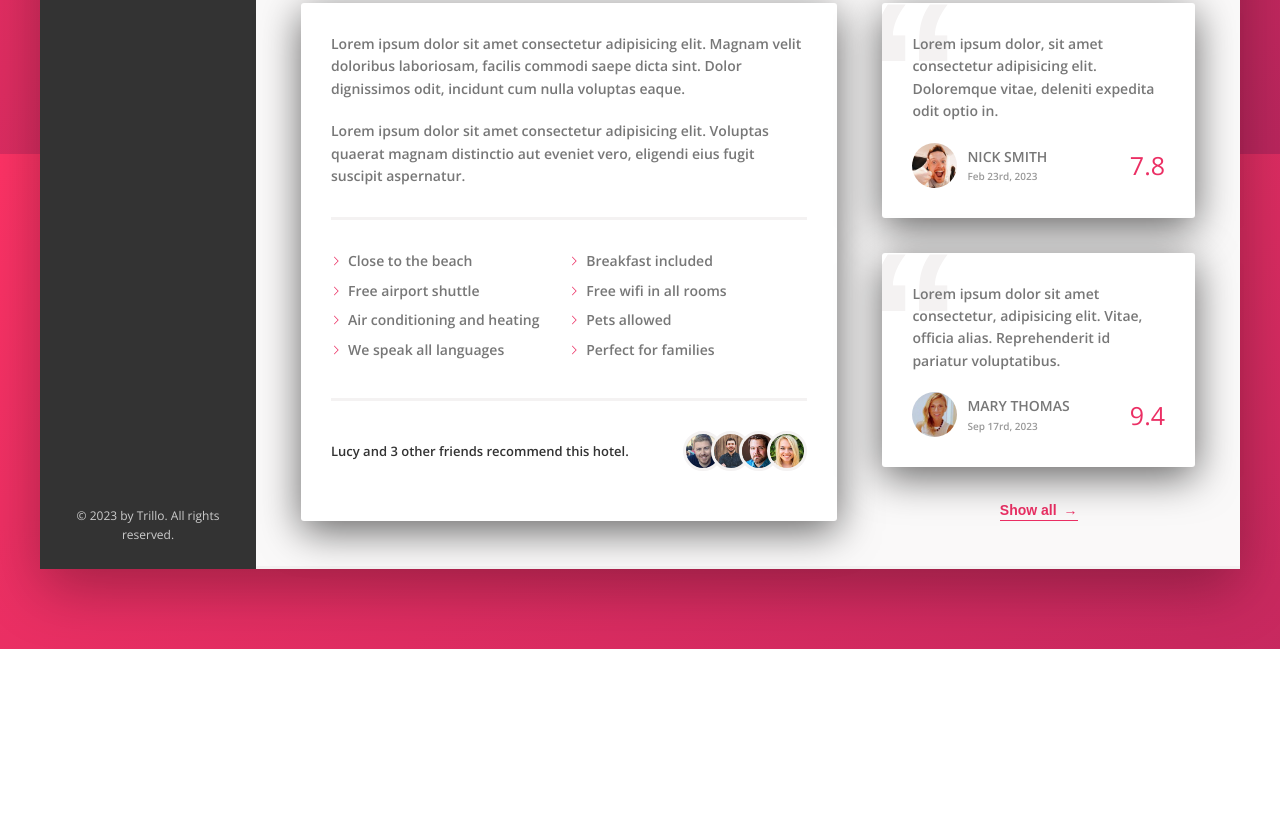
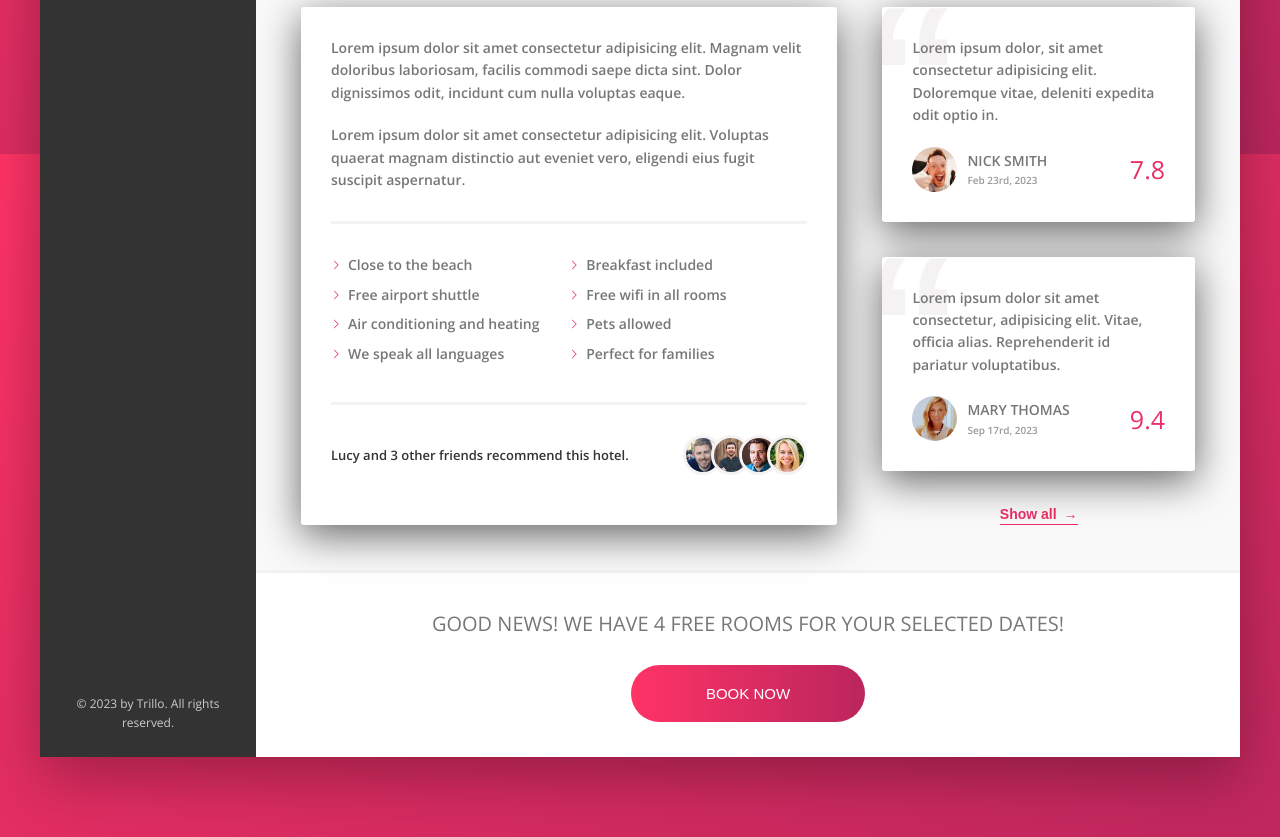
Before and after one commit to nadirozsoy/Trillo, a website: page index.html in a window 1280 px wide. Shown: the part 646-1483 px from the top of the page. Before the commit the page ends 1295 px from the top, so only its background shows below. Drawn offline with nearby package versions, Linux system fonts and the light colour scheme.

Commit message:
Added | cta

```diff
--- a/assets/scss/components/_button.scss
+++ b/assets/scss/components/_button.scss
@@ -28,3 +28,84 @@
     transition: margin-left 0.2s;
   }
 }
+
+.btn {
+  border: none;
+  font-size: 1.5rem;
+  font-weight: 300;
+  text-transform: uppercase;
+  border-radius: 100px;
+  background-image: linear-gradient(
+    to right,
+    $color-primary-light,
+    $color-primary-dark
+  );
+  overflow: hidden;
+  color: #fff;
+  cursor: pointer;
+  transition: $transition-1;
+
+  &:hover {
+    transform: translateY(-3px);
+    box-shadow: $shadow-1;
+    background-image: linear-gradient(
+      to left,
+      $color-primary-light,
+      $color-primary-dark
+    );
+
+    &::after {
+      transform: scaleX(1.4) scaleY(1.6);
+      opacity: 0;
+    }
+  }
+
+  &:active {
+    transform: translateY(1px);
+    box-shadow: $shadow-2;
+  }
+
+  &::after {
+    content: '';
+    display: inline-block;
+    height: 100%;
+    width: 100%;
+    border-radius: 10rem;
+    position: absolute;
+    top: 0;
+    left: 0;
+    z-index: -1;
+    transition: $transition-2;
+  }
+
+  & > * {
+    display: inline-block;
+    width: 100%;
+    height: 100%;
+    transition: $transition-1;
+  }
+
+  &__visible {
+    padding: 2rem 7.5rem;
+  }
+
+  &__invisible {
+    position: absolute;
+    left: 0;
+    top: -100%;
+    padding: 2rem 0rem;
+  }
+
+  &:hover &__invisible {
+    top: 0;
+  }
+
+  &:hover &__visible {
+    transform: translateY(100%);
+  }
+
+  &:focus {
+    outline: none;
+    animation: pulsate 1s infinite;
+  }
+}
--- /dev/null
+++ b/assets/scss/components/_cta.scss
@@ -0,0 +1,11 @@
+.cta {
+  padding: 3.5rem 0;
+  text-align: center;
+
+  &__book-now {
+    font-size: 2rem;
+    text-transform: uppercase;
+    font-weight: 300;
+    margin-bottom: 2.5rem;
+  }
+}
--- a/assets/scss/components/_overview.scss
+++ b/assets/scss/components/_overview.scss
@@ -3,7 +3,7 @@
   align-items: center;
 
   &__heading {
-    font-size: 2.25rem;
+    font-size: 2.5rem;
     font-weight: 300;
     text-transform: uppercase;
     letter-spacing: 1px;
--- a/assets/scss/main.scss
+++ b/assets/scss/main.scss
@@ -15,6 +15,7 @@
 @import 'components/overview';
 @import 'components/button';
 @import 'components/detail';
+@import 'components/cta';
 
 @import 'layout/container';
 @import 'layout/content';
--- a/index.html
+++ b/index.html
@@ -209,6 +209,21 @@
 
                     </figure>
                 </div>
+
+                <div class="cta">
+                    <h2 class="cta__book-now">
+                        Good news! We have 4 free rooms for your selected dates!
+                    </h2>
+                    <button class="btn position-relative">
+                        <span class="btn__visible">
+                            Book now
+                        </span>
+                        <span class="btn__invisible">
+                            Only 4 rooms left
+                        </span>
+                    </button>
+                </div>
+
             </main>
         </div>
     </div>
```
Also changed, not shown: assets/css/style.css.
